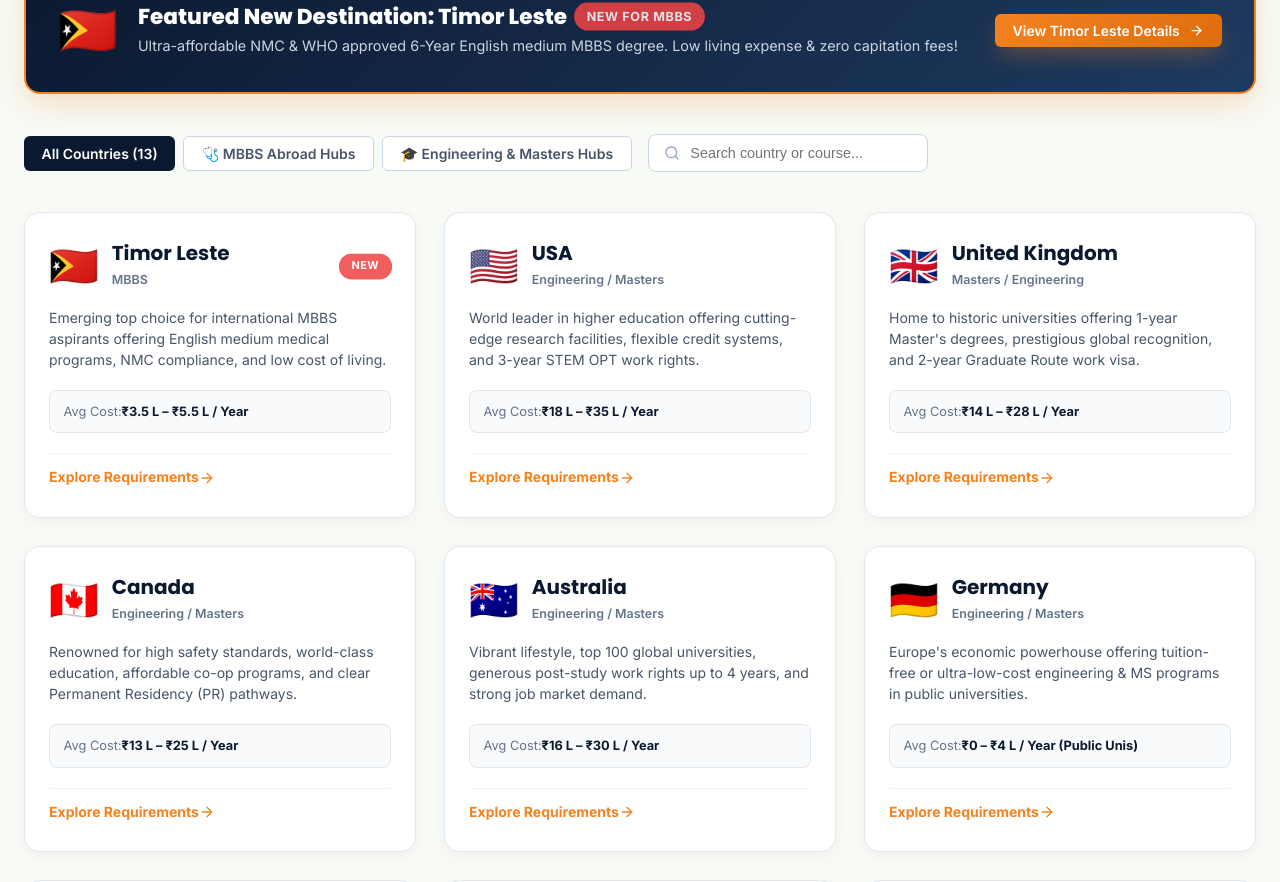
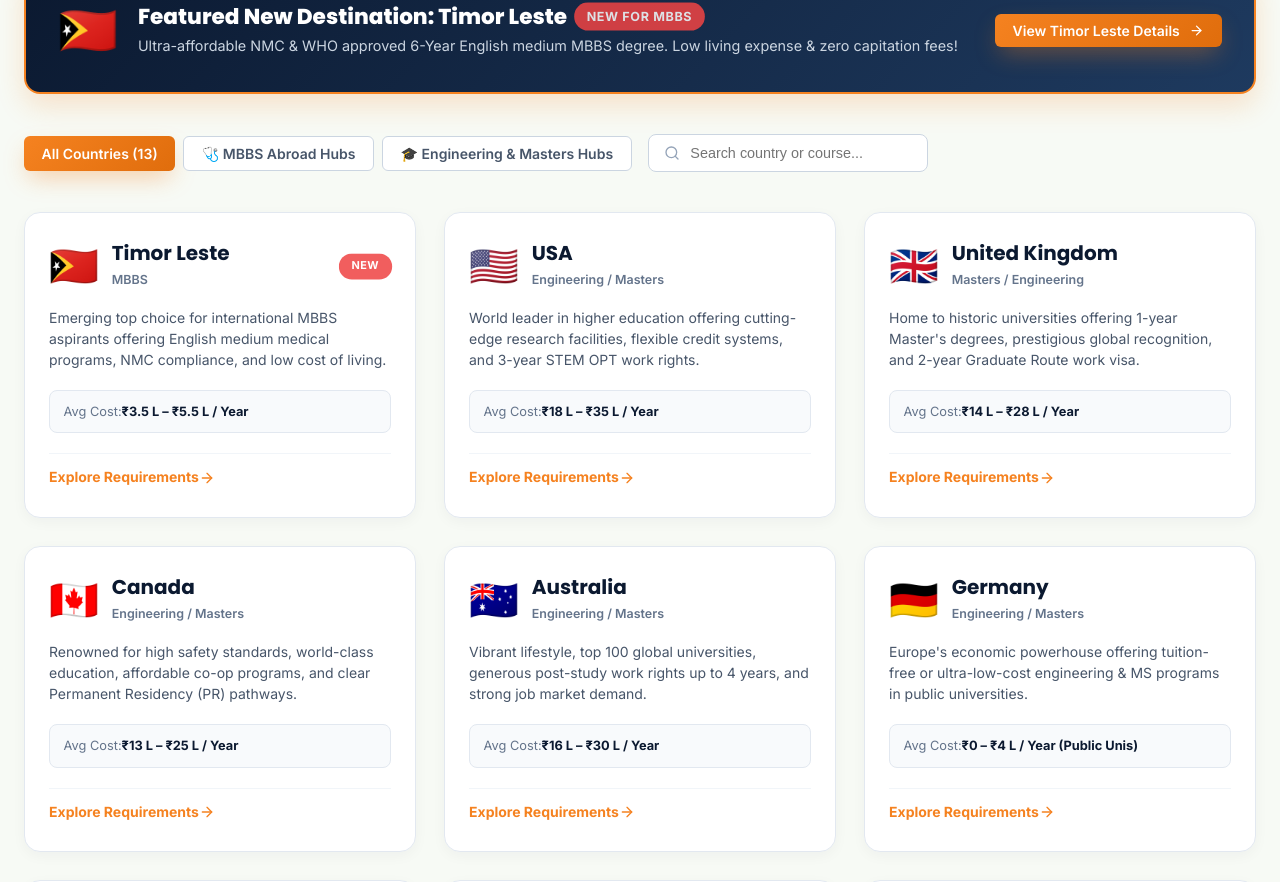
Before and after one commit to saicharishmajoga/aviate-overseas-website, a React (Vite) app: page /countries in a window 1280 px wide. Shown: the part 1170-2052 px from the top of the page. Built offline with nearby package versions, Linux system fonts and the light colour scheme.

Commit message:
Update filter category buttons on Countries page to turn orange when active

```diff
--- a/src/components/DestinationsSection.jsx
+++ b/src/components/DestinationsSection.jsx
@@ -133,10 +133,10 @@
           <div style={{ display: 'flex', gap: '0.5rem', flexWrap: 'wrap' }}>
             <button
               onClick={() => setFilterCategory('all')}
-              className={`btn btn-sm ${filterCategory === 'all' ? 'btn-navy' : 'btn-outline-white'}`}
+              className={`btn btn-sm ${filterCategory === 'all' ? 'btn-orange' : 'btn-outline-white'}`}
               style={{
                 color: filterCategory === 'all' ? '#FFFFFF' : '#475569',
-                backgroundColor: filterCategory === 'all' ? '#0B1930' : '#FFFFFF',
+                backgroundColor: filterCategory === 'all' ? '#F58220' : '#FFFFFF',
                 border: filterCategory === 'all' ? 'none' : '1px solid #CBD5E1'
               }}
             >
@@ -155,10 +155,10 @@
             </button>
             <button
               onClick={() => setFilterCategory('eng_masters')}
-              className={`btn btn-sm ${filterCategory === 'eng_masters' ? 'btn-navy' : 'btn-outline-white'}`}
+              className={`btn btn-sm ${filterCategory === 'eng_masters' ? 'btn-orange' : 'btn-outline-white'}`}
               style={{
                 color: filterCategory === 'eng_masters' ? '#FFFFFF' : '#475569',
-                backgroundColor: filterCategory === 'eng_masters' ? '#0B1930' : '#FFFFFF',
+                backgroundColor: filterCategory === 'eng_masters' ? '#F58220' : '#FFFFFF',
                 border: filterCategory === 'eng_masters' ? 'none' : '1px solid #CBD5E1'
               }}
             >
```
